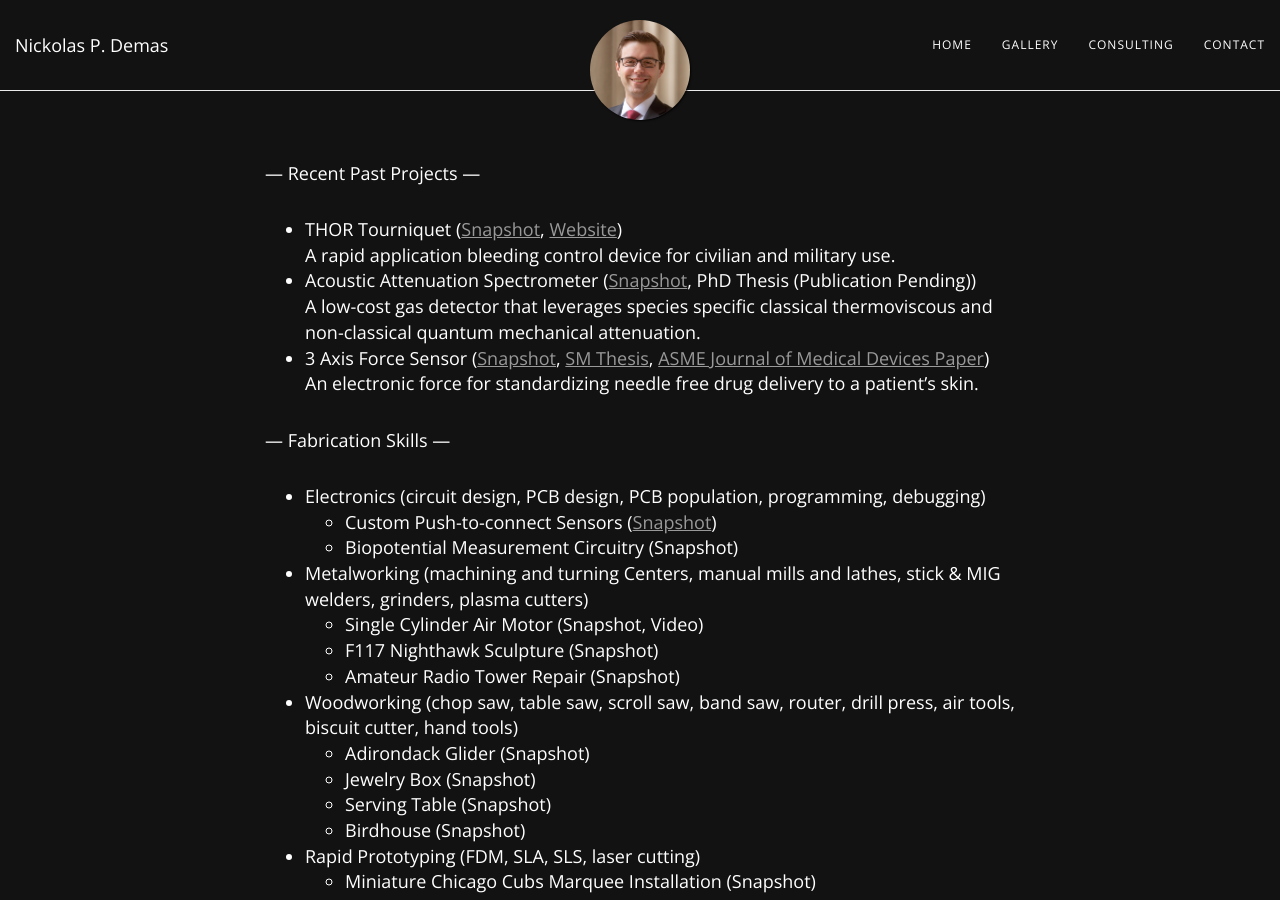
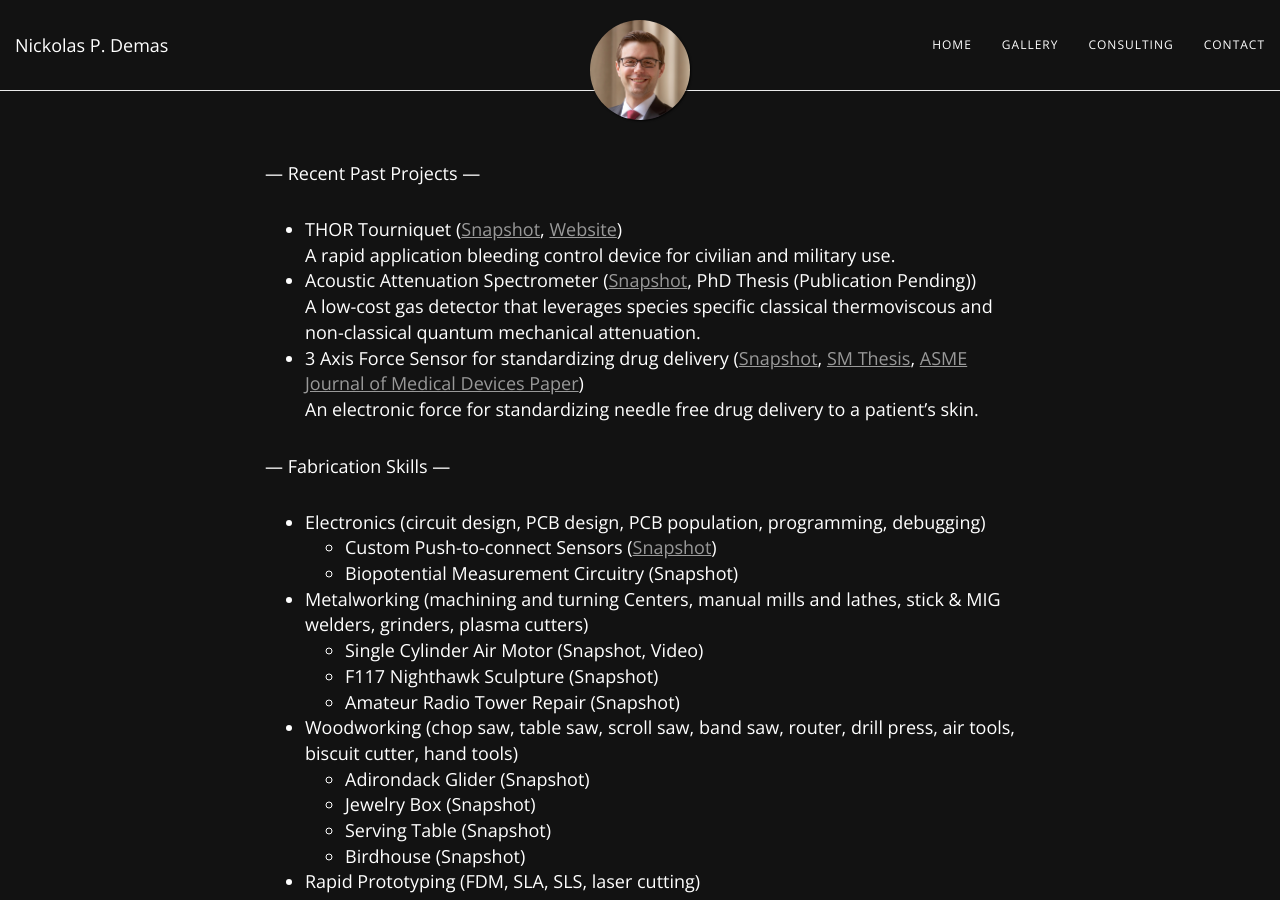
Before and after one commit to npdemas/npdemas.github.io, a Jekyll site: the page built from gallery.md, in a window 1280 px wide and 900 px high. Built offline with Jekyll 4.4.1, drawn with Linux system fonts in a browser that asks for light colours; nearby versions of some CDN libraries.

Commit message:
Slight tweak on force sensor description title

```diff
--- a/gallery.md
+++ b/gallery.md
@@ -8,7 +8,7 @@ layout: page
 A rapid application bleeding control device for civilian and military use.
 - Acoustic Attenuation Spectrometer (<a href="https://npdemas.github.io/resources/gallery/projects/acousticSpectrometer_Snapshot_1.jpg" target="_blank">Snapshot</a>, PhD Thesis (Publication Pending))<br/>
 A low-cost gas detector that leverages species specific classical thermoviscous and non-classical quantum mechanical attenuation.
-- 3 Axis Force Sensor (<a href="https://npdemas.github.io/resources/gallery/projects/forceSensor_Snapshot_1.jpg" target="_blank">Snapshot</a>, <a href="https://dspace.mit.edu/handle/1721.1/101813" target="_blank">SM Thesis</a>, <a href="https://asmedigitalcollection.asme.org/medicaldevices/article/13/2/021007/727293/An-Electronic-Force-Sensor-for-Medical-JetPaper" target="_blank">ASME Journal of Medical Devices Paper</a>)<br/>
+- 3 Axis Force Sensor for standardizing drug delivery (<a href="https://npdemas.github.io/resources/gallery/projects/forceSensor_Snapshot_1.jpg" target="_blank">Snapshot</a>, <a href="https://dspace.mit.edu/handle/1721.1/101813" target="_blank">SM Thesis</a>, <a href="https://asmedigitalcollection.asme.org/medicaldevices/article/13/2/021007/727293/An-Electronic-Force-Sensor-for-Medical-JetPaper" target="_blank">ASME Journal of Medical Devices Paper</a>)<br/>
 An electronic force for standardizing needle free drug delivery to a patient's skin.
 
 --- Fabrication Skills ---
```
